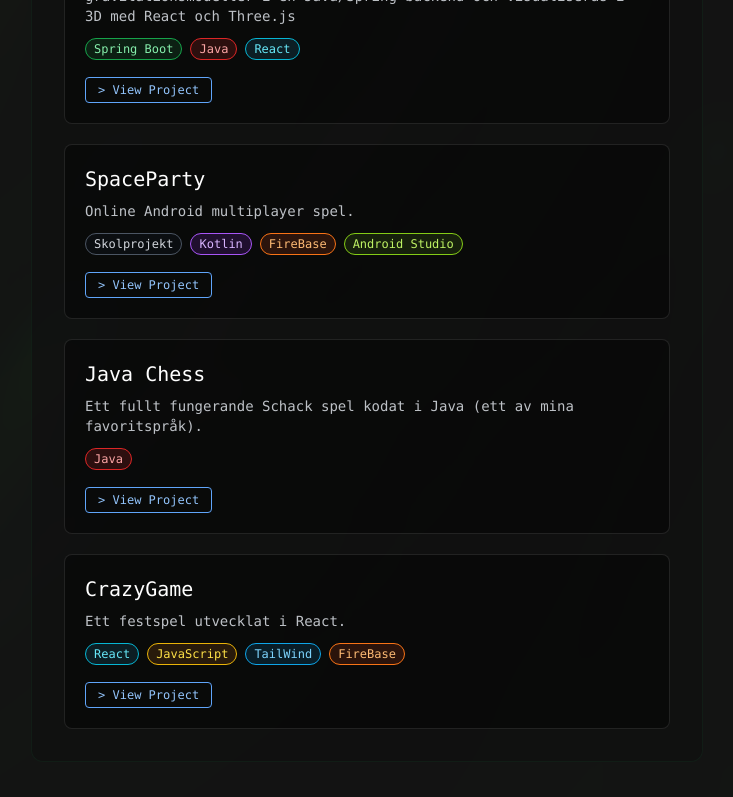
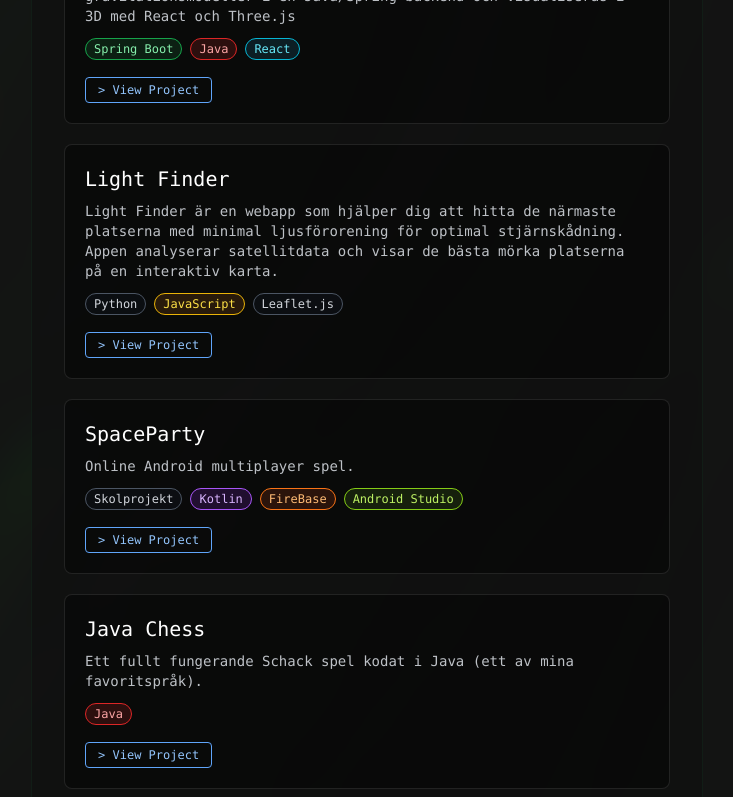
Before and after one commit to lindholmpontus/mysite, a React (Vite) app: page / in a window 1280 px wide. Shown: the part 1503-2300 px from the top of the page, without its empty margins (273-1006 px from the left). Built offline with nearby package versions, Linux system fonts and the light colour scheme.

Commit message:
Lagt till lightfinder

```diff
--- a/src/components/Projects.jsx
+++ b/src/components/Projects.jsx
@@ -46,6 +46,12 @@ export default function Projects() {
       desc: "En solsystemssimulator där planeternas rörelser beräknas med gravitationsmodeller i en Java/Spring-backend och visualiseras i 3D med React och Three.js",
       tags: ["Spring Boot", "Java", "React"],
       link: "https://github.com/lindholmpontus/solsim",
+    },
+            {
+      title: "Light Finder",
+      desc: "Light Finder är en webapp som hjälper dig att hitta de närmaste platserna med minimal ljusförorening för optimal stjärnskådning. Appen analyserar satellitdata och visar de bästa mörka platserna på en interaktiv karta.",
+      tags: ["Python", "JavaScript", "Leaflet.js"],
+      link: "https://github.com/lindholmpontus/lightfinder",
     },
     {
       title: "SpaceParty",
```
